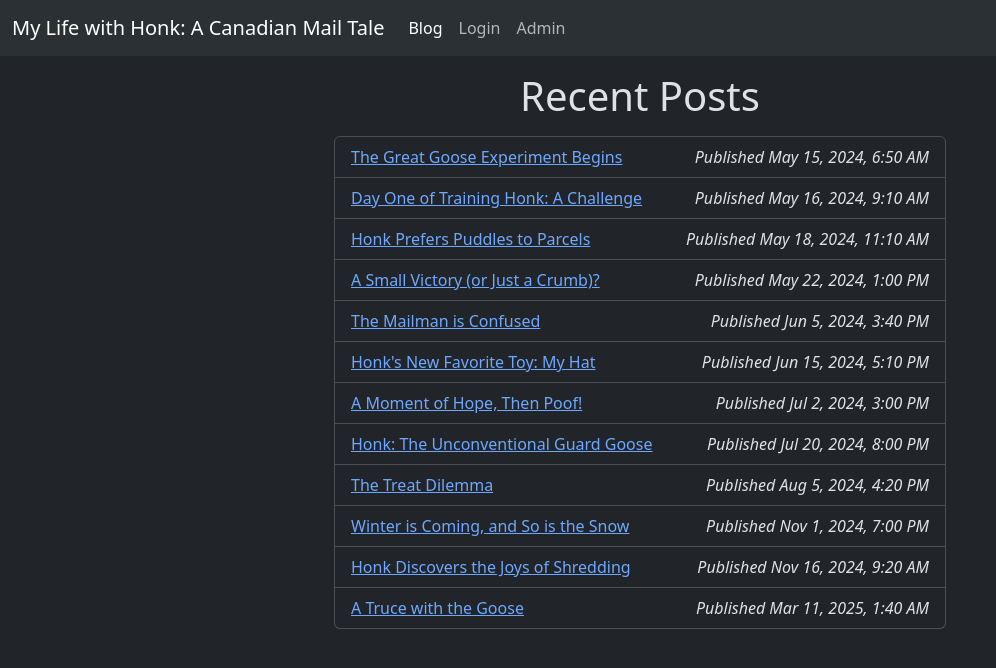
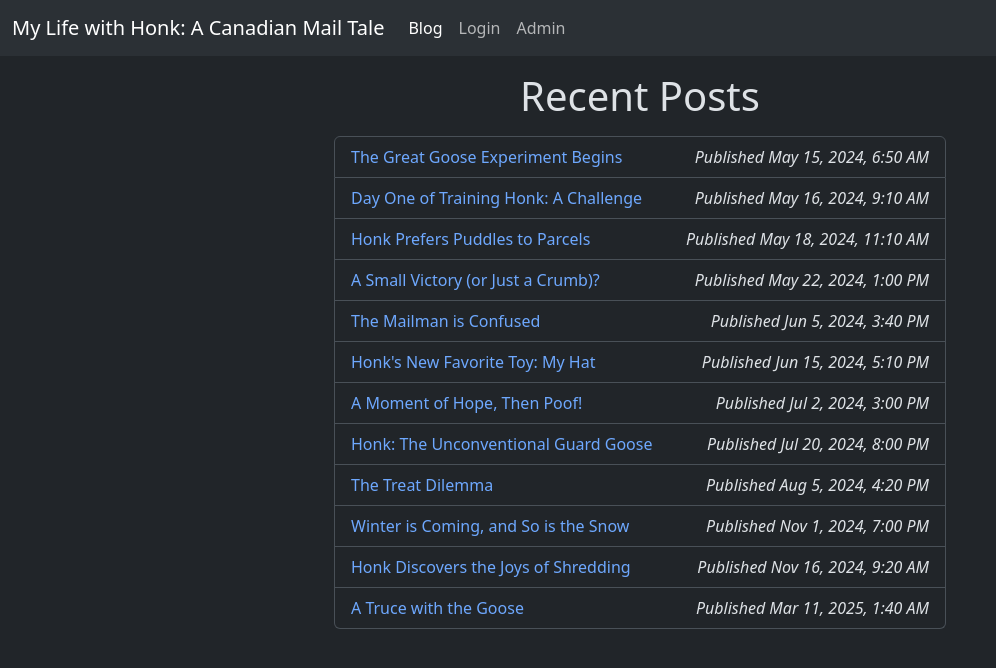
Before and after one commit to hirekarl/lab_10.4_dynamic_routing, a React (Vite) app in the folder dynamic-routing/: page /blog in a window 1280 px wide. Shown: the top 668 px of the page, without its empty margins (0-996 px from the left). Built offline with nearby package versions, Linux system fonts and the light colour scheme.

Commit message:
Set opacity on link underlines in BlogIndex to 0.

```diff
--- a/dynamic-routing/src/components/BlogIndex.tsx
+++ b/dynamic-routing/src/components/BlogIndex.tsx
@@ -8,7 +8,7 @@ const BlogIndex = ({ posts }: BlogIndexProps) => {
     <li key={p.id} className="list-group-item">
       <div className="d-flex justify-content-between align-items-center">
         <div>
-          <Link to={p.slug}>{p.title}</Link>
+          <Link className="link-underline link-underline-opacity-0" to={p.slug}>{p.title}</Link>
         </div>
         <div>
           <em>Published {timestampToDisplayDate(p.timestamp)}</em>
```
